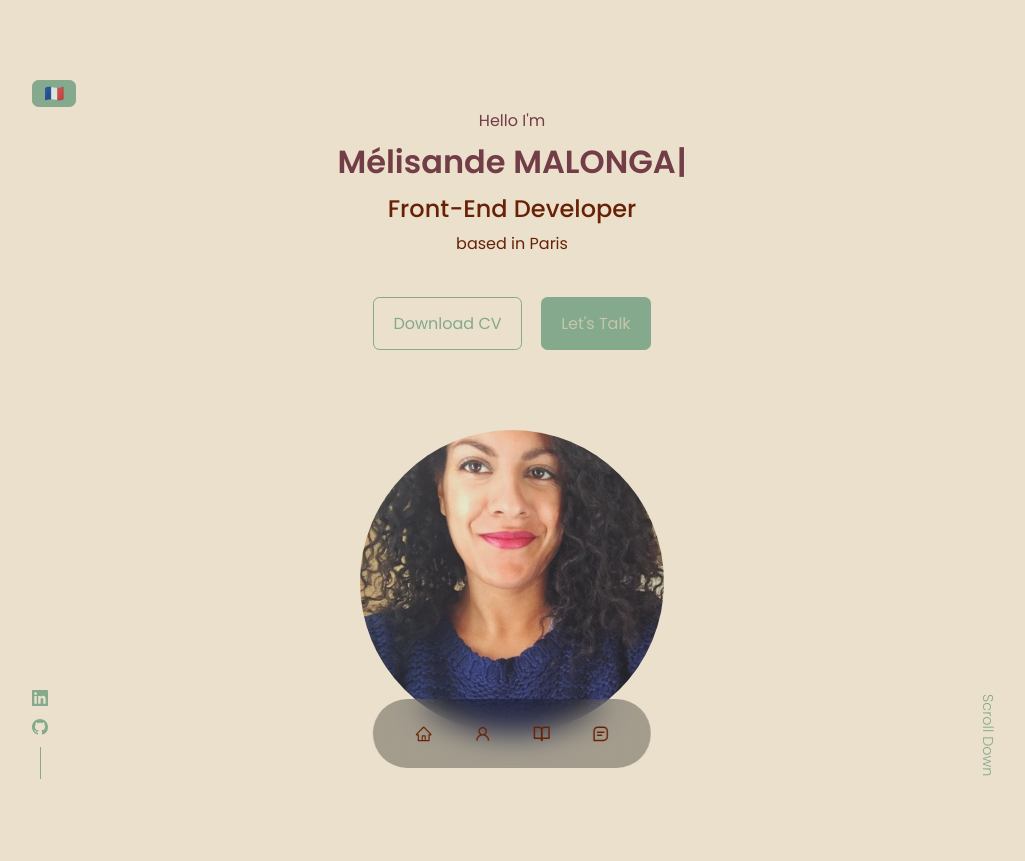
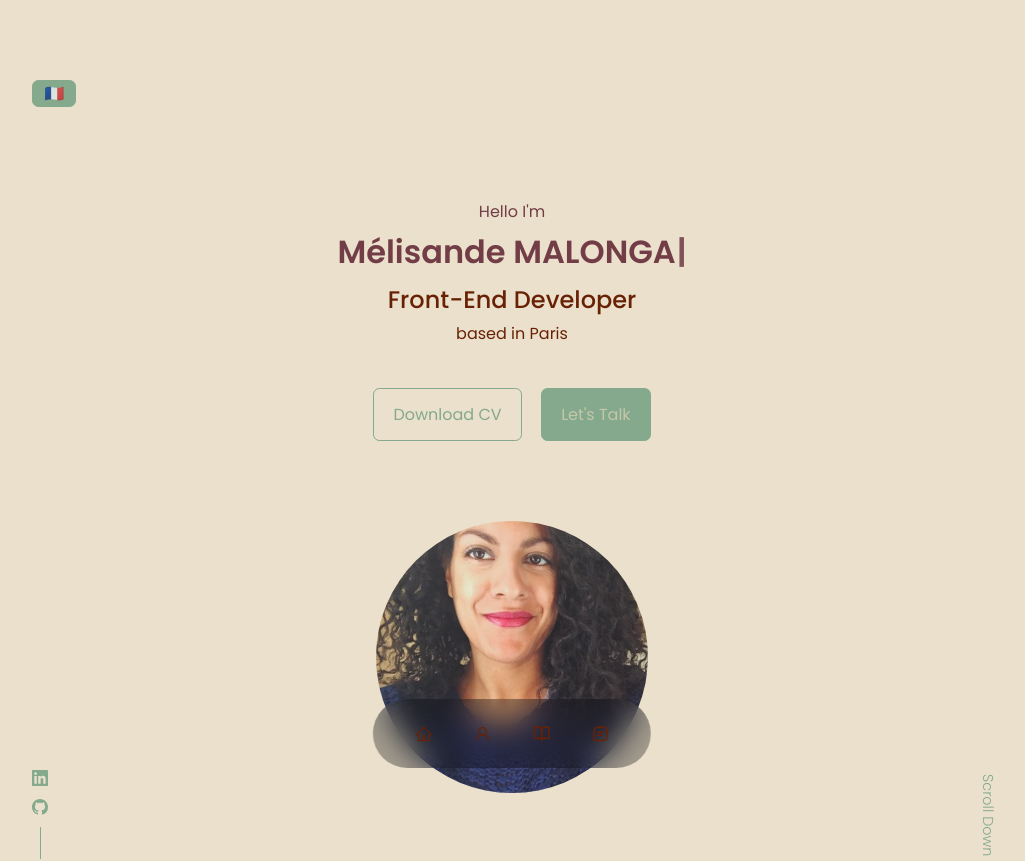
Before and after one commit to Mlisande/portfolio, a React (Create React App) app: page / in a window 1280 px wide. Shown: the top 861 px of the page, without its empty margins (128-1153 px from the left). Built offline with nearby package versions, Linux system fonts and the light colour scheme.

Commit message:
fix zoom 200per pb in header

```diff
--- a/src/components/contact/contact.css
+++ b/src/components/contact/contact.css
@@ -1,7 +1,10 @@
 .container.contact__container {
-    width: 30% ;
     display: grid;
-    gap: 12%;
+    justify-content: center;
+    width: 100% ;
+    max-width: 600px;
+    margin: 0 auto;
+    gap: 2rem;
 }
 
 .contact__options {
@@ -65,13 +68,10 @@ input,textarea {
 
  }
 
-
-
  /* =============== MEDIA QUERIES (SMALL DEVICES) ===============*/
 
  @media screen and (max-width: 600px) {
     .container.contact__container {
         width: var(--container-width-sm);
     }
-
  }
--- a/src/components/header/header.css
+++ b/src/components/header/header.css
@@ -1,9 +1,15 @@
+/* =============== HEADER =============== */
 header{
-    height: 100vh;
+    min-height: 100vh;
+    height: auto;
     padding-top: 5rem;
     overflow: hidden;
 }
 .header__container{
+    display: flex;
+    flex-direction: column;
+    align-items: center;
+    justify-content: center;
     text-align: center;
     height: 100%;
     position: relative;
@@ -12,7 +18,6 @@ header{
 .Typewriter{
     font-size: 2rem;
     font-weight: 700;
-
 }
 
 /* =============== CTA =============== */
@@ -20,6 +25,7 @@ header{
 .cta{
     margin-top: 2.5rem;
     display: flex;
+    flex-wrap: wrap;
     gap: 1.2rem;
     justify-content: center;
 }
@@ -43,17 +49,15 @@ header{
     background: var(--color-primary);
 }
 
-/* =============== ME =============== */
+/* =============== ME ( Profile image ) =============== */
 
 .me{
     /*background:linear-gradient(var(--color-primary), transparent); */
-    width: 22rem;
-    height: 30rem;
-    position: absolute;
-    left: 50%;
-    transform: translateX(-50%);
+    width: 40%;
+    height: auto;
+    max-width: 20rem;
     border-radius: 12rem 12rem 0 0;
-    overflow: hidden;
+    /* overflow: hidden; */
     padding: 5rem 1.5rem 1.5rem;
 
 }
@@ -73,24 +77,25 @@ header{
     font-size: 0.9rem;
 }
 
-/* =============== MEDIA QUERIES (MEDIUM DEVICES) ===============*/
+/* =============== MEDIA QUERIES  ===============*/
 
-@media screen and (max-width: 1024px) {
-    .header{
-        height: 68vh;
-    }
+/* ~110% zoom ou écrans un peu réduits */
+@media screen and (max-width: 1200px) {
+  .me {
+    width: 15rem;
+  }
 }
 
+/* ~150% zoom ou tablettes */
+@media screen and (max-width: 900px) {
+  .me {
+    width: 10rem;
+  }
+}
 
-
-/* =============== MEDIA QUERIES (SMALL DEVICES) ===============*/
-
-@media screen and (max-width: 600px) {
-    .header{
-        height: 100vh;
-    }
-    .header__socials,
-    .scroll__down{
-        display: none;
-    }
+/* ~175-200% zoom ou mobiles */
+@media screen and (max-width: 700px) {
+  .me {
+    display: none;
+  }
 }
--- a/src/index.css
+++ b/src/index.css
@@ -146,4 +146,9 @@ img{
     section{
         margin-bottom: 2rem;
     }
+
+    .btn{
+        padding: 0.5rem 0.8rem;
+        font-size: 0.85rem;
+    }
 }
```
